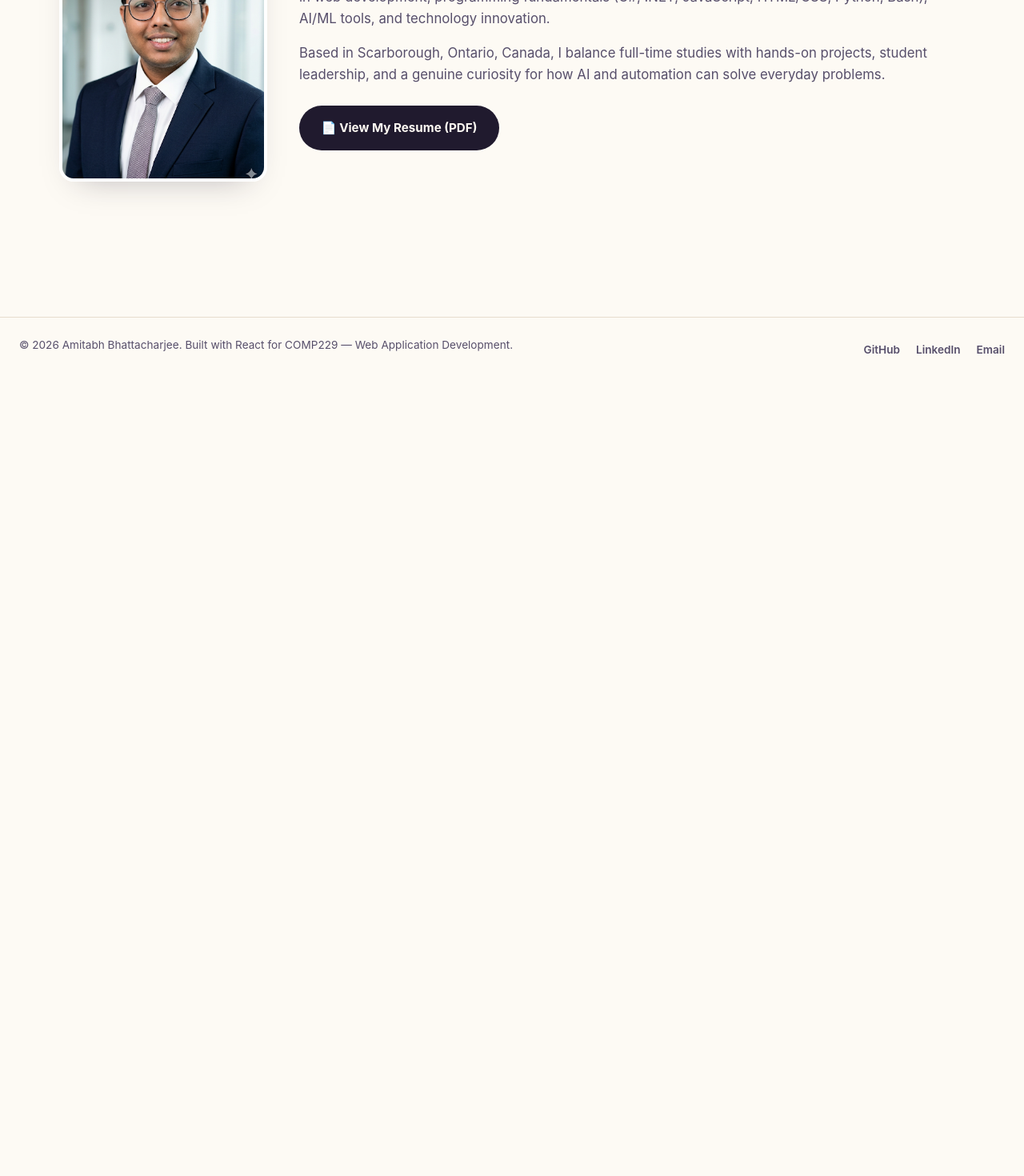
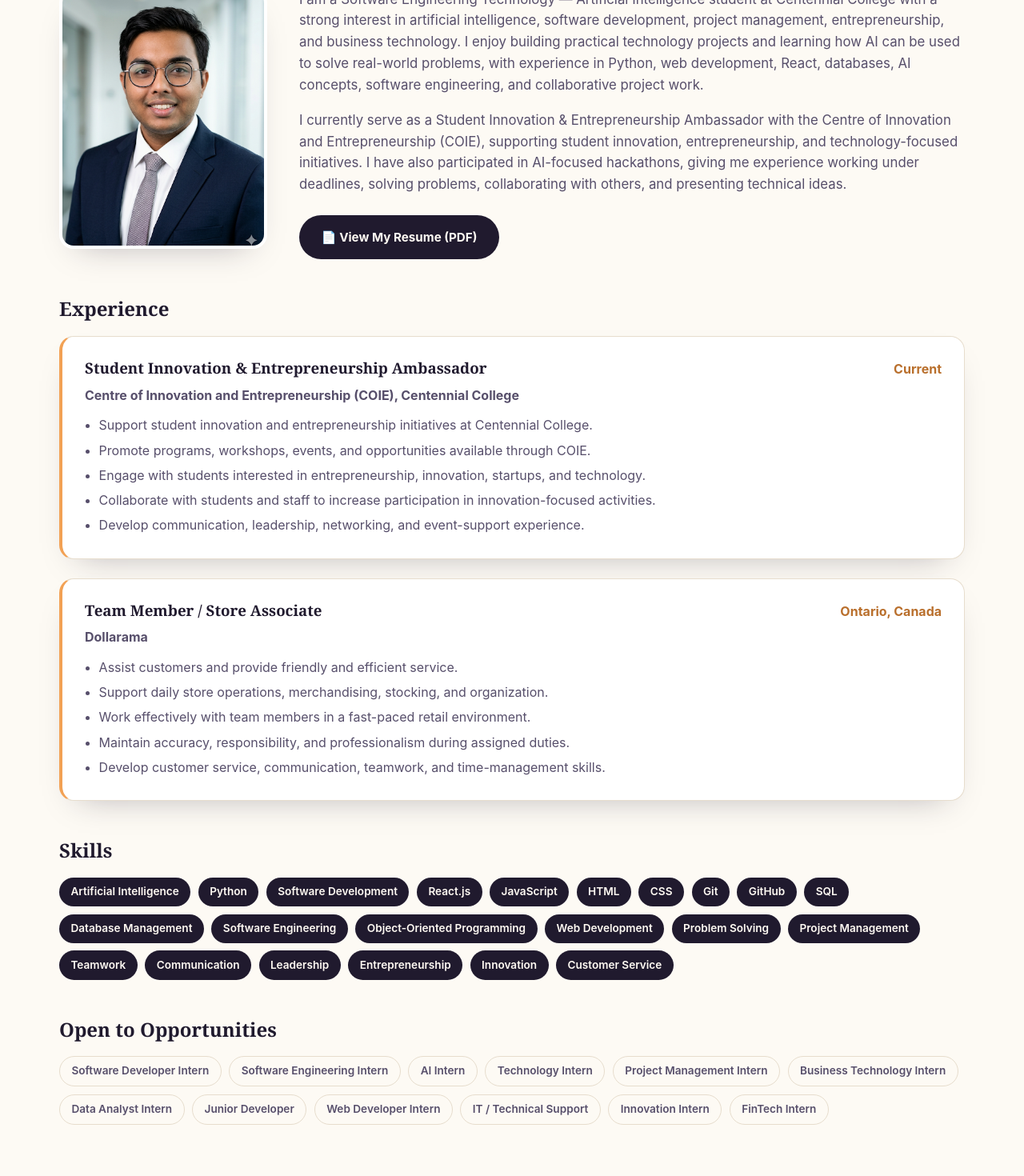
Before and after one commit to amitabhbhattacharjee100-star/portfolio-site, a React (Vite) app: page /about in a window 1280 px wide. Shown: the part 320-1790 px from the top of the page at 80% size. Before the commit the page ends 800 px from the top, so only its background shows below. Built offline with nearby package versions, Linux system fonts and the light colour scheme.

Commit message:
feat: enrich content with LinkedIn-sourced experience, skills, and refined projects

```diff
--- a/src/data/portfolioData.js
+++ b/src/data/portfolioData.js
@@ -2,9 +2,10 @@
 
 export const personalInfo = {
   fullName: 'Amitabh Bhattacharjee',
-  tagline: 'Software Engineering — AI Student & Builder',
+  headline:
+    'Software Engineering Technology — Artificial Intelligence Student at Centennial College | Student Innovation & Entrepreneurship Ambassador at COIE',
+  tagline: 'AI • Python • React • Software Development • Project Management',
   email: 'amitabhbhattacharjee100@gmail.com',
-  phone: '+1 (647) 839-6927',
   location: 'Scarborough, Ontario, Canada',
   linkedin: 'https://linkedin.com/in/amitabh-bhattacharjee-6541b33b7',
   github: 'https://github.com/amitabhbhattacharjee100',
@@ -12,45 +13,107 @@ export const personalInfo = {
   missionStatement:
     'I build practical, human-centred software — from responsive web apps to AI-powered agents — and pair it with an entrepreneurial mindset to turn ideas into working products.',
   summary:
-    'Motivated full-time Software Engineering — AI student at Centennial College, returning to studies in Fall 2026 (Expected Graduation: April 2028). Winner of Centennial College\u2019s AI Agents Hackathon 2026 and recognized as a COIE Student Innovation & Entrepreneurship Ambassador and Digital Influencer. Skilled in web development, programming fundamentals (C#, .NET, JavaScript, HTML/CSS, Python, Bash), AI/ML tools, and technology innovation.',
+    'I am a Software Engineering Technology — Artificial Intelligence student at Centennial College with a strong interest in artificial intelligence, software development, project management, entrepreneurship, and business technology. I enjoy building practical technology projects and learning how AI can be used to solve real-world problems, with experience in Python, web development, React, databases, AI concepts, software engineering, and collaborative project work.',
+  secondarySummary:
+    'I currently serve as a Student Innovation & Entrepreneurship Ambassador with the Centre of Innovation and Entrepreneurship (COIE), supporting student innovation, entrepreneurship, and technology-focused initiatives. I have also participated in AI-focused hackathons, giving me experience working under deadlines, solving problems, collaborating with others, and presenting technical ideas.',
 };
+
+export const openToRoles = [
+  'Software Developer Intern',
+  'Software Engineering Intern',
+  'AI Intern',
+  'Technology Intern',
+  'Project Management Intern',
+  'Business Technology Intern',
+  'Data Analyst Intern',
+  'Junior Developer',
+  'Web Developer Intern',
+  'IT / Technical Support',
+  'Innovation Intern',
+  'FinTech Intern',
+];
+
+export const skills = [
+  'Artificial Intelligence',
+  'Python',
+  'Software Development',
+  'React.js',
+  'JavaScript',
+  'HTML',
+  'CSS',
+  'Git',
+  'GitHub',
+  'SQL',
+  'Database Management',
+  'Software Engineering',
+  'Object-Oriented Programming',
+  'Web Development',
+  'Problem Solving',
+  'Project Management',
+  'Teamwork',
+  'Communication',
+  'Leadership',
+  'Entrepreneurship',
+  'Innovation',
+  'Customer Service',
+];
+
+export const experience = [
+  {
+    id: 'coie-ambassador',
+    role: 'Student Innovation & Entrepreneurship Ambassador',
+    organization: 'Centre of Innovation and Entrepreneurship (COIE), Centennial College',
+    dates: 'Current',
+    bullets: [
+      'Support student innovation and entrepreneurship initiatives at Centennial College.',
+      'Promote programs, workshops, events, and opportunities available through COIE.',
+      'Engage with students interested in entrepreneurship, innovation, startups, and technology.',
+      'Collaborate with students and staff to increase participation in innovation-focused activities.',
+      'Develop communication, leadership, networking, and event-support experience.',
+    ],
+  },
+  {
+    id: 'dollarama',
+    role: 'Team Member / Store Associate',
+    organization: 'Dollarama',
+    dates: 'Ontario, Canada',
+    bullets: [
+      'Assist customers and provide friendly and efficient service.',
+      'Support daily store operations, merchandising, stocking, and organization.',
+      'Work effectively with team members in a fast-paced retail environment.',
+      'Maintain accuracy, responsibility, and professionalism during assigned duties.',
+      'Develop customer service, communication, teamwork, and time-management skills.',
+    ],
+  },
+];
 
 export const projects = [
   {
-    id: 'ai-agents-hackathon',
-    title: 'AI Agents Hackathon 2026 (Winner)',
-    role: 'Team Builder & AI Engineer',
-    description:
-      'Designed and built an AI-powered agent to solve a real-world problem, applying machine learning, automation, and software development in a team-based competition.',
-    outcome: 'Won 1st place and was recognized for innovation, teamwork, and rapid prototyping.',
-    accent: '#f2a154',
-  },
-  {
-    id: 'responsive-web-suite',
-    title: 'Responsive Web Development Suite',
+    id: 'react-portfolio',
+    title: 'React Developer Portfolio',
     role: 'Front-End Developer',
     description:
-      'Developed responsive websites using HTML, CSS, and JavaScript, applying front-end development principles to create user-friendly interfaces.',
-    outcome: 'Delivered multiple accessible, mobile-first sites showcasing layout and UX fundamentals.',
+      'Created and deployed a personal portfolio using React to showcase software development projects, technical skills, education, and professional experience.',
+    outcome: 'Live, deployed site built with React, JavaScript, HTML, CSS, GitHub, and Vercel.',
     accent: '#3f7d6e',
   },
   {
-    id: 'dotnet-console-toolkit',
-    title: 'C# / .NET Console Application Toolkit',
-    role: 'Software Developer',
+    id: 'ai-agent-project',
+    title: 'AI Agent Project',
+    role: 'AI Developer',
     description:
-      'Built console applications using C# and .NET, practicing object-oriented programming, debugging, and software design concepts.',
-    outcome: 'Strengthened core software engineering fundamentals and clean-code practices.',
+      'Developed an intelligent agent using Python and explored agent behaviour, environment interaction, conditions, and automated decision-making.',
+    outcome: 'Strengthened applied Python, AI reasoning, and problem-solving skills.',
     accent: '#5a4fcf',
   },
   {
-    id: 'ai-automation-research',
-    title: 'AI & Automation Research Workflows',
-    role: 'Researcher & Prototyper',
+    id: 'ai-agents-hackathon',
+    title: 'AI Agents Hackathon (Winner)',
+    role: 'Team Builder & AI Engineer',
     description:
-      'Explored AI-powered development tools and automation workflows, researching technology solutions to improve productivity and efficiency.',
-    outcome: 'Identified automation opportunities that streamline repetitive development tasks.',
-    accent: '#c1445e',
+      'Participated in a Centennial College AI-focused hackathon involving artificial intelligence, teamwork, problem solving, and rapid solution development.',
+    outcome: 'Won 1st place; developed AI, innovation, teamwork, presentation, and rapid prototyping skills.',
+    accent: '#f2a154',
   },
 ];
 
@@ -59,17 +122,20 @@ export const education = [
     id: 'centennial',
     school: 'Centennial College',
     location: 'Ontario, Canada',
-    credential: 'Software Engineering — Artificial Intelligence',
+    credential: 'Software Engineering Technology — Artificial Intelligence',
     dates: 'Expected Graduation: April 2028',
     details: [
-      'HTML & CSS',
-      'JavaScript',
-      'C#',
-      '.NET Development',
-      'Bash Scripting',
-      'Client-Side Web Development',
-      'Artificial Intelligence Fundamentals',
-      'Machine Learning',
+      'Artificial Intelligence',
+      'Python Programming',
+      'Software Engineering',
+      'Web Development',
+      'React',
+      'Database Concepts',
+      'Object-Oriented Programming',
+      'Data Structures',
+      'Statistics and Linear Algebra',
+      'Software Testing',
+      'Systems Analysis',
     ],
   },
   {
@@ -102,28 +168,28 @@ export const services = [
     id: 'web-development',
     title: 'Web Development',
     description:
-      'Responsive, accessible websites built with HTML5, CSS3, and JavaScript, focused on clean layouts and user-friendly interfaces.',
+      'Responsive, accessible websites built with HTML5, CSS3, JavaScript, and React, focused on clean layouts and user-friendly interfaces.',
     icon: '🌐',
   },
   {
     id: 'software-development',
-    title: 'Software Development & Debugging',
+    title: 'Software Development',
     description:
-      'C# and .NET console and desktop applications built on solid object-oriented programming and software design fundamentals.',
+      'Python and object-oriented application development built on solid software engineering and testing fundamentals.',
     icon: '🛠️',
   },
   {
     id: 'ai-automation',
     title: 'AI & Automation Solutions',
     description:
-      'AI-powered agents and workflow automation that apply machine learning fundamentals to real-world problems.',
+      'AI-powered agents and workflow automation that apply artificial intelligence fundamentals to real-world problems.',
     icon: '🤖',
   },
   {
-    id: 'tech-consulting',
-    title: 'Technology & Business Consulting',
+    id: 'project-consulting',
+    title: 'Project Management & Business Technology',
     description:
-      'Rapid prototyping and digital business model guidance for startups, informed by entrepreneurship program experience.',
+      'Rapid prototyping, project coordination, and digital business model guidance informed by entrepreneurship program experience.',
     icon: '💡',
   },
 ];
--- a/src/pages/About.css
+++ b/src/pages/About.css
@@ -1,3 +1,10 @@
+.about-headline {
+  font-weight: 600;
+  color: var(--color-ink-soft);
+  max-width: 760px;
+  margin-bottom: 2rem;
+}
+
 .about-grid {
   display: grid;
   grid-template-columns: 260px 1fr;
@@ -32,3 +39,73 @@
     max-width: 260px;
   }
 }
+
+.about-subsection {
+  margin-top: 3rem;
+}
+
+.about-subsection h2 {
+  font-size: 1.5rem;
+  margin-bottom: 1.25rem;
+}
+
+.experience-list {
+  display: flex;
+  flex-direction: column;
+  gap: 1.5rem;
+}
+
+.experience-card {
+  padding: 1.75rem;
+  border-left: 4px solid var(--color-accent);
+}
+
+.experience-header {
+  display: flex;
+  flex-wrap: wrap;
+  justify-content: space-between;
+  align-items: baseline;
+  gap: 0.5rem;
+}
+
+.experience-dates {
+  font-weight: 700;
+  color: var(--color-accent-dark);
+  white-space: nowrap;
+}
+
+.experience-org {
+  font-weight: 700;
+  color: var(--color-ink-soft);
+  margin-bottom: 0.75rem;
+}
+
+.experience-card ul {
+  margin: 0;
+  padding-left: 1.1rem;
+  color: var(--color-ink-soft);
+  display: grid;
+  gap: 0.35rem;
+}
+
+.pill-group {
+  display: flex;
+  flex-wrap: wrap;
+  gap: 0.6rem;
+}
+
+.pill {
+  display: inline-block;
+  padding: 0.45rem 0.9rem;
+  border-radius: 999px;
+  background: var(--color-ink);
+  color: #fffaf3;
+  font-size: 0.85rem;
+  font-weight: 600;
+}
+
+.pill-outline {
+  background: transparent;
+  border: 1.5px solid var(--color-border);
+  color: var(--color-ink-soft);
+}
--- a/src/pages/About.jsx
+++ b/src/pages/About.jsx
@@ -1,5 +1,5 @@
 import profilePhoto from '../assets/profile.jpg';
-import { personalInfo } from '../data/portfolioData.js';
+import { experience, openToRoles, personalInfo, skills } from '../data/portfolioData.js';
 import './About.css';
 
 function About() {
@@ -7,6 +7,7 @@ function About() {
     <div className="section about-page">
       <span className="eyebrow">About Me</span>
       <h1 className="section-heading">{personalInfo.fullName}</h1>
+      <p className="about-headline">{personalInfo.headline}</p>
 
       <div className="about-grid">
         <img
@@ -17,15 +18,53 @@ function About() {
 
         <div className="about-copy">
           <p>{personalInfo.summary}</p>
-          <p>
-            Based in {personalInfo.location}, I balance full-time studies with hands-on projects,
-            student leadership, and a genuine curiosity for how AI and automation can solve
-            everyday problems.
-          </p>
+          <p>{personalInfo.secondarySummary}</p>
 
           <a href={personalInfo.resumeUrl} target="_blank" rel="noreferrer" className="btn btn-primary resume-link">
             📄 View My Resume (PDF)
           </a>
+        </div>
+      </div>
+
+      <div className="about-subsection">
+        <h2>Experience</h2>
+        <div className="experience-list">
+          {experience.map((job) => (
+            <div key={job.id} className="experience-card card">
+              <div className="experience-header">
+                <h3>{job.role}</h3>
+                <span className="experience-dates">{job.dates}</span>
+              </div>
+              <p className="experience-org">{job.organization}</p>
+              <ul>
+                {job.bullets.map((bullet) => (
+                  <li key={bullet}>{bullet}</li>
+                ))}
+              </ul>
+            </div>
+          ))}
+        </div>
+      </div>
+
+      <div className="about-subsection">
+        <h2>Skills</h2>
+        <div className="pill-group">
+          {skills.map((skill) => (
+            <span key={skill} className="pill">
+              {skill}
+            </span>
+          ))}
+        </div>
+      </div>
+
+      <div className="about-subsection">
+        <h2>Open to Opportunities</h2>
+        <div className="pill-group">
+          {openToRoles.map((role) => (
+            <span key={role} className="pill pill-outline">
+              {role}
+            </span>
+          ))}
         </div>
       </div>
     </div>
```
Also changed, not shown: src/pages/Contact.jsx (+4 -3 lines), 1 other file (tests, documents, lock files or other folders).
